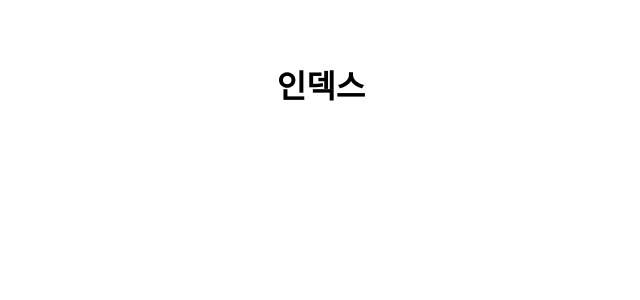
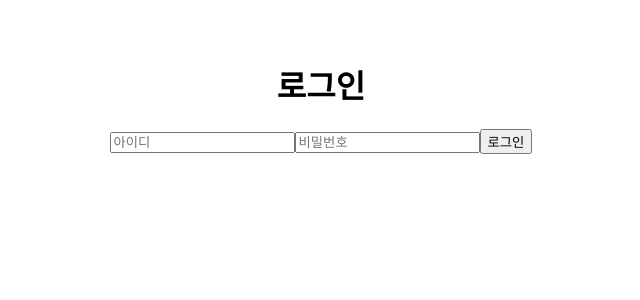
Before and after one commit to CrystalJiSeon/finalprojectmypart, a React (Vite) app: page / in a window 1280 px wide. Shown: the top 300 px of the page, without its empty margins (319-959 px from the left). Built offline with nearby package versions, Linux system fonts and the light colour scheme.

Commit message:
Home.tsx 삭제하고 기본 폴더 생성함

```diff
--- a/src/App.tsx
+++ b/src/App.tsx
@@ -1,14 +1,28 @@
 import { useState } from 'react'
-import reactLogo from './assets/react.svg'
-import viteLogo from '/vite.svg'
 import './App.css'
 import { useOutlet } from 'react-router-dom'
 
 function App() {
-  const currentOutlet=useOutlet()
+  const currentOutlet = useOutlet()
+  const [isLoggedIn, setIsLoggedIn] = useState(false)
+
   return (
     <div>
-     {currentOutlet}
+      {!isLoggedIn ? (
+        <div>
+          <h1>로그인</h1>
+          <form onSubmit={(e) => {
+            e.preventDefault()
+            setIsLoggedIn(true)
+          }}>
+            <input type="text" placeholder="아이디" />
+            <input type="password" placeholder="비밀번호" />
+            <button type="submit">로그인</button>
+          </form>
+        </div>
+      ) : (
+        currentOutlet
+      )}
     </div>
   )
 }
--- a/src/pages/Home.tsx
+++ /dev/null
@@ -1,12 +0,0 @@
-import React from 'react';
-
-function Home(props) {
-
-    return (
-        <div>
-            <h1>인덱스</h1>
-        </div>
-    );
-}
-
-export default Home;
--- /dev/null
+++ b/src/pages/admin/Admin.tsx
@@ -0,0 +1,11 @@
+
+
+function Admin() {
+    return (
+        <div>
+            <h1>학원 관리자 페이지</h1>
+        </div>
+    );
+}
+
+export default Admin;
--- /dev/null
+++ b/src/pages/ceo/Ceo.tsx
@@ -0,0 +1,11 @@
+
+
+function Ceo() {
+    return (
+        <div>
+            <h1>본사 관리자 페이지</h1>
+        </div>
+    );
+}
+
+export default Ceo;
```
Also changed, not shown: src/router/index.tsx (+5 -4 lines).
